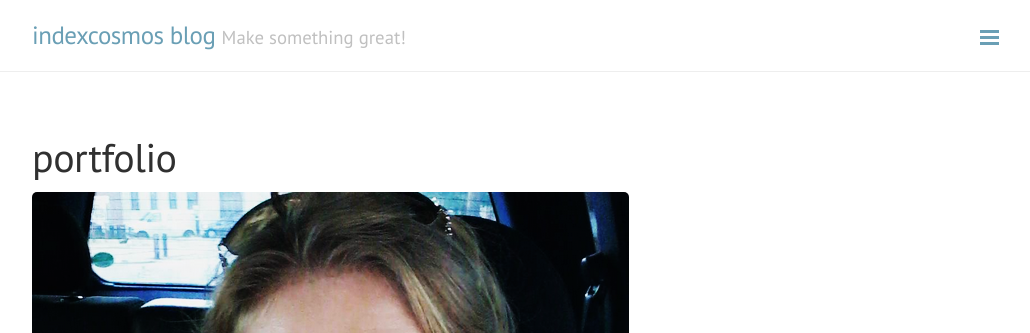
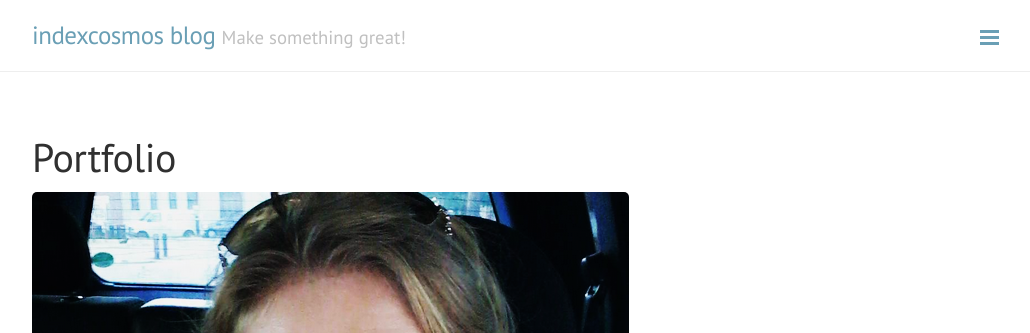
Before and after one commit to indexcosmos/indexcosmos.github.io, a Jekyll site: the page built from portfolio.md, in a window 1280 px wide. Shown: the top 333 px of the page, without its empty margins (248-1278 px from the left). Built offline with Jekyll 4.4.1, drawn with Linux system fonts in a browser that asks for light colours; Markdown is read by kramdown in place of the engine named in the settings.

Commit message:
update file

```diff
--- a/portfolio.md
+++ b/portfolio.md
@@ -1,6 +1,6 @@
 ---
 layout: page
-title: portfolio
+title: Portfolio
 ---
 
 ![pic]({{ https://github.com/indexcosmos/indexcosmos.github.io/blob/master/public/images/pic.png }}/public/images/pic.png)
```
